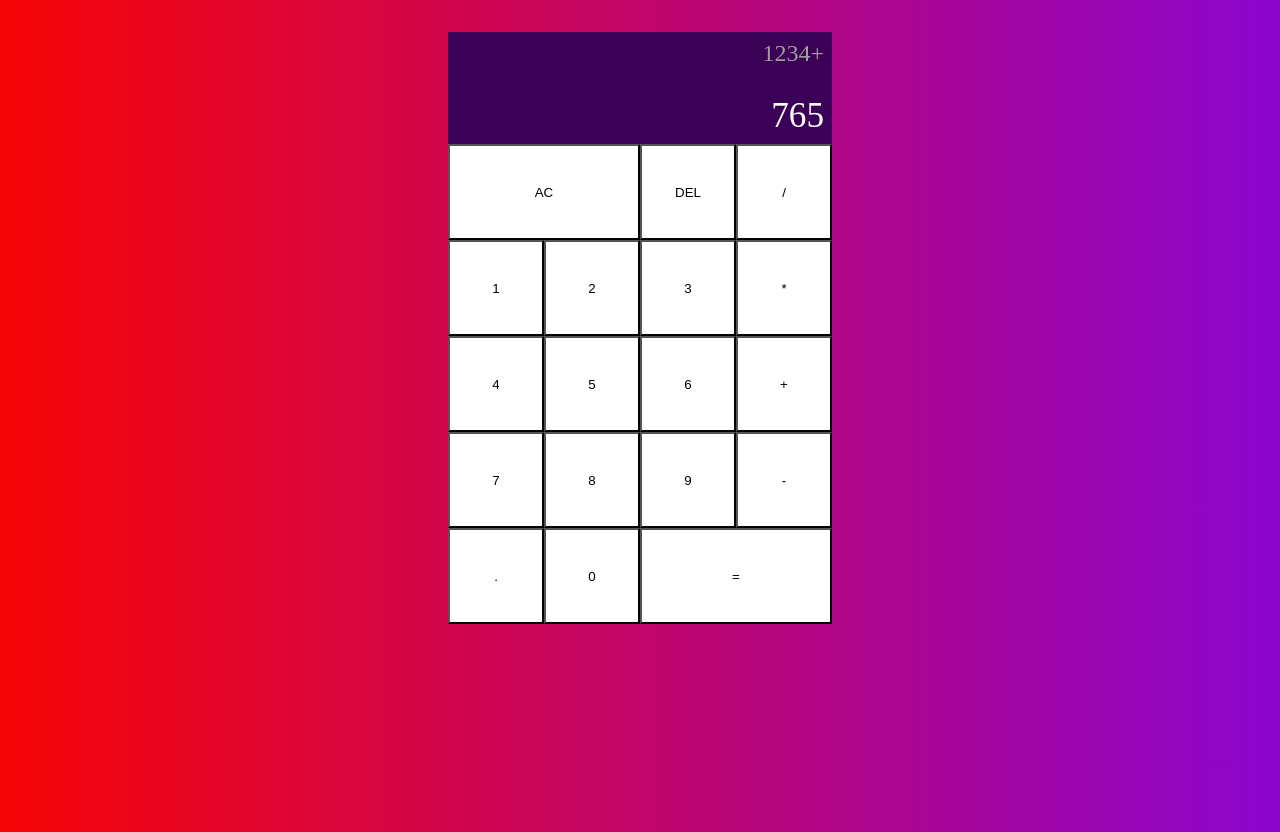
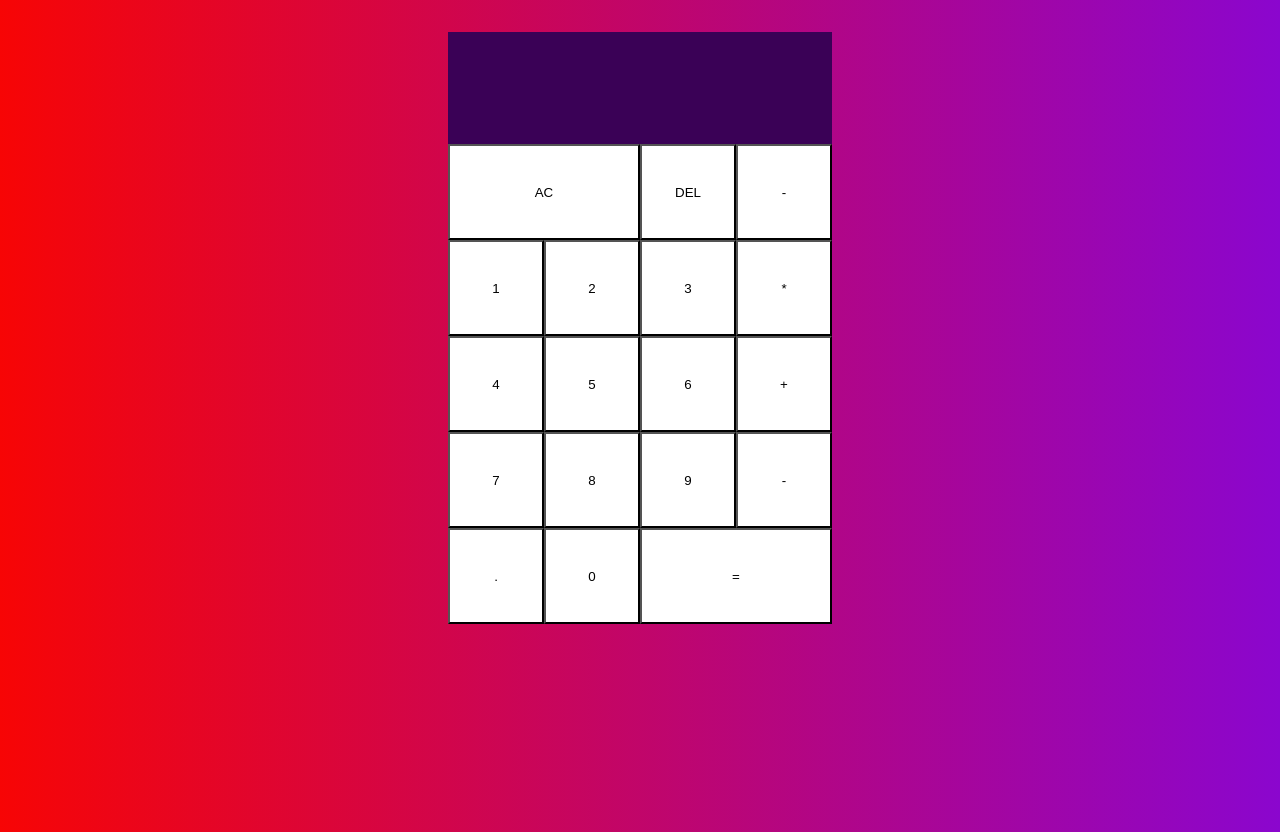
Before and after one commit to Noctuarn/calculator, a React (Vite) app: page / in a window 1280 px wide. Built offline with nearby package versions, Linux system fonts and the light colour scheme.

Commit message:
Make an adding digits and clear button

```diff
--- a/index.html
+++ b/index.html
@@ -4,7 +4,7 @@
     <meta charset="UTF-8" />
     <link rel="icon" type="image/svg+xml" href="/vite.svg" />
     <meta name="viewport" content="width=device-width, initial-scale=1.0" />
-    <title>Vite + React</title>
+    <title>Calculator App</title>
   </head>
   <body>
     <div id="root"></div>
--- a/src/App.jsx
+++ b/src/App.jsx
@@ -1,36 +1,83 @@
-import { useState } from 'react'
-import './App.scss'
+import { useReducer } from "react";
+import "./App.scss";
+import DigitButton from "./components/DigitButton";
+import OperationButton from "./components/OperationButton";
 
+const ACTIONS = {
+  ADD_DIGITS: "add-digit",
+  CHOOSE_OPERATION: "choose-operation",
+  CLEAR: "clear",
+  DELETE_DIGITS: "delete-digit",
+  EVALUATE: "evaluate",
+};
+
+function reducer(state, { type, payload }) {
+  switch (type) {
+    case ACTIONS.ADD_DIGITS:
+      if (payload.digit === "0" && state.currentOperand === "0") return state;
+      if (payload.digit === "." && state.currentOperand.includes("."))
+        return state;
+
+      return {
+        ...state,
+        currentOperand: `${state.currentOperand || ""}${payload.digit}`,
+      };
+
+    case ACTIONS.CLEAR:
+      return {}
+
+    }
+}
 function App() {
+  const [{ currentOperand, previousOperand, operation }, dispatch] = useReducer(
+    reducer,
+    {}
+  );
 
   return (
-    <div className='body'>
+    <div className="body">
       <div className="calculator">
         <div className="calculator__output">
-          <div className="calculator__prev-operand">1234+</div>
-          <div className="calculator__curr-operand">765</div>
+          <div className="calculator__prev-operand">
+            {previousOperand} {operation}
+          </div>
+          <div className="calculator__curr-operand">{currentOperand}</div>
         </div>
-        <button className="calculator__button calculator__button_big">AC</button>
+        <button
+          onClick={() => {
+            dispatch({ type: ACTIONS.CLEAR });
+          }}
+          className="calculator__button calculator__button_big"
+        >
+          AC
+        </button>
         <button className="calculator__button">DEL</button>
-        <button className="calculator__button">/</button>
-        <button className="calculator__button">1</button>
-        <button className="calculator__button">2</button>
-        <button className="calculator__button">3</button>
-        <button className="calculator__button">*</button>
-        <button className="calculator__button">4</button>
-        <button className="calculator__button">5</button>
-        <button className="calculator__button">6</button>
-        <button className="calculator__button">+</button>
-        <button className="calculator__button">7</button>
-        <button className="calculator__button">8</button>
-        <button className="calculator__button">9</button>
-        <button className="calculator__button">-</button>
-        <button className="calculator__button">.</button>
-        <button className="calculator__button">0</button>
+        <OperationButton dispatch={dispatch} operation="-" />
+
+        <DigitButton dispatch={dispatch} digit="1" />
+        <DigitButton dispatch={dispatch} digit="2" />
+        <DigitButton dispatch={dispatch} digit="3" />
+
+        <OperationButton dispatch={dispatch} operation="*" />
+
+        <DigitButton dispatch={dispatch} digit="4" />
+        <DigitButton dispatch={dispatch} digit="5" />
+        <DigitButton dispatch={dispatch} digit="6" />
+
+        <OperationButton dispatch={dispatch} operation="+" />
+
+        <DigitButton dispatch={dispatch} digit="7" />
+        <DigitButton dispatch={dispatch} digit="8" />
+        <DigitButton dispatch={dispatch} digit="9" />
+
+        <OperationButton dispatch={dispatch} operation="-" />
+        <DigitButton dispatch={dispatch} digit="." />
+        <DigitButton dispatch={dispatch} digit="0" />
         <button className="calculator__button calculator__button_big">=</button>
       </div>
     </div>
-  )
+  );
 }
 
-export default App
+export { ACTIONS };
+export default App;
--- /dev/null
+++ b/src/components/DigitButton.jsx
@@ -0,0 +1,16 @@
+import { ACTIONS } from "../App";
+
+export default function DigitButton(props) {
+  let { dispatch, digit } = props;
+
+  return (
+    <button
+      className="calculator__button"
+      onClick={() => {
+        dispatch({ type: ACTIONS.ADD_DIGITS, payload: { digit } });
+      }}
+    >
+      {digit}
+    </button>
+  );
+}
--- /dev/null
+++ b/src/components/OperationButton.jsx
@@ -0,0 +1,16 @@
+import { ACTIONS } from "../App";
+
+export default function OperationButton(props){
+    let {dispatch, operation} = props;
+
+    return (
+        <button
+          className="calculator__button"
+          onClick={() => {
+            dispatch({ type: ACTIONS.CHOOSE_OPERATION, payload: { operation } });
+          }}
+        >
+          {operation}
+        </button>
+      );
+}
```
